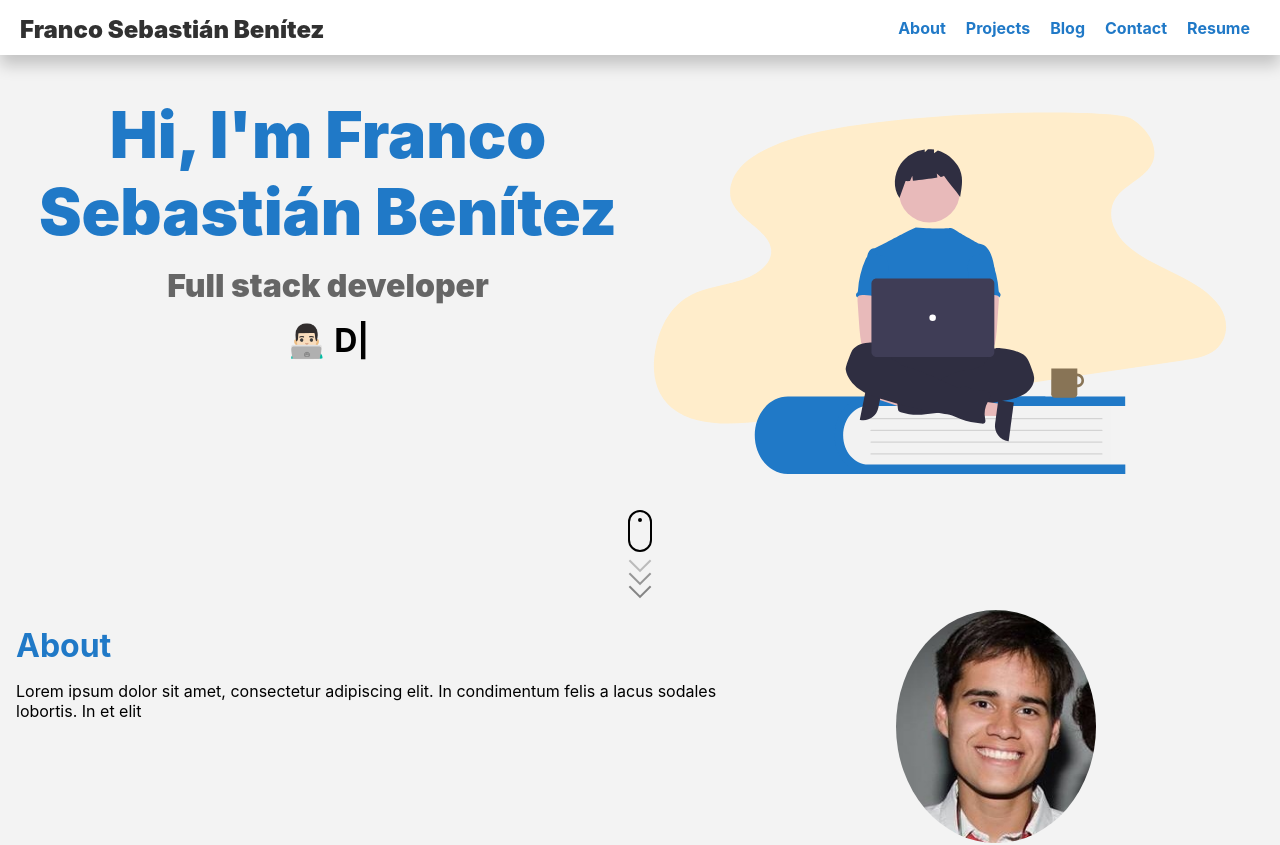
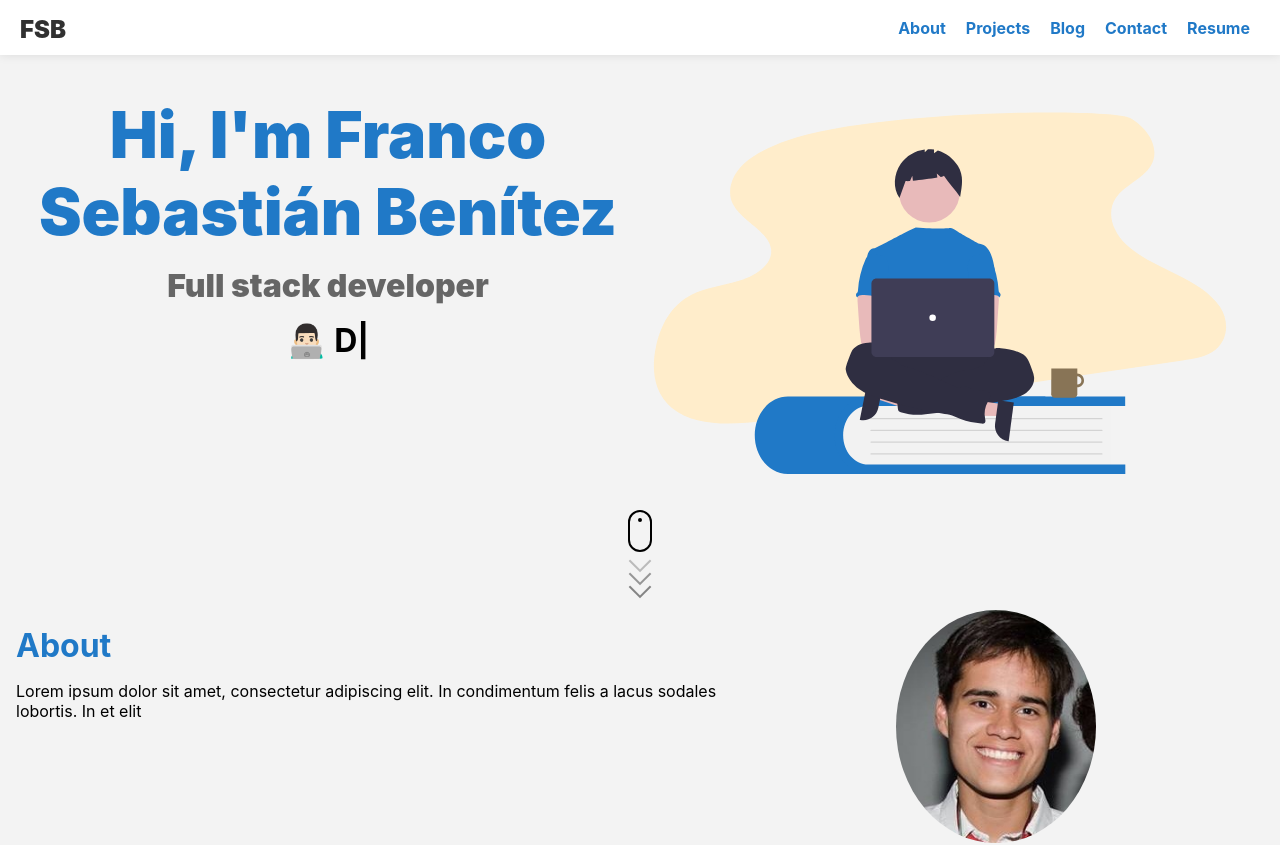
Before and after one commit to francosbenitez/francosbenitez.com, a Next.js app: page / in a window 1280 px wide. Shown: the top 845 px of the page. Built offline with nearby package versions, Linux system fonts and the light colour scheme.

Commit message:
feat: navbar css improved

```diff
--- a/components/Hero/index.jsx
+++ b/components/Hero/index.jsx
@@ -23,7 +23,7 @@ const Hero = () => {
                         ]}
                         loop={Infinity}
                         wrapper="h3"
-                        />
+                    />
                 </div>
                 <div className="hero-img">
                     <img src="images/cover-image-2.svg" alt=""></img>
--- a/components/Navbar/index.jsx
+++ b/components/Navbar/index.jsx
@@ -10,7 +10,7 @@ const Navbar = () => {
     <Nav>
       <div className="logo">
         <div className={router.pathname == "/" ? "active" : ""}>
-            <Link href="/">Franco Sebastián Benítez</Link>
+            <Link href="/">FSB</Link>
         </div>
       </div>
       <Burger />
--- a/components/Navbar/style.jsx
+++ b/components/Navbar/style.jsx
@@ -8,7 +8,7 @@ export const Nav = styled.nav`
     justify-content: space-between;
     position: fixed;
     background-color: white;
-  box-shadow: 0 10px 15px rgba(0, 0, 0, 0.2);
+    box-shadow: 0 0 10px rgba(0, 0, 0, 0.1);
 
     .logo {
         padding: 15px 0;
@@ -17,11 +17,11 @@ export const Nav = styled.nav`
     }
 
     .logo a {
-        color: #313131;
+        color: ${props => props.theme.colors.text};
     }
 
     .logo a:hover {
-    color: #DBA11C;
+        color: ${props => props.theme.colors.primary};
     }
     `
 
@@ -36,20 +36,20 @@ export const StyledUl = styled.ul`
     }
 
     li a {
-        color: #2079c7;
+        color: ${props => props.theme.colors.primary};
     }
 
-    li a:hover {
+    /*li a:hover {
         color: #DBA11C;
-    }
+    }*/
 
     li.active a {
-        border-bottom: 1.5px #1155cc solid;
+        border-bottom: 1.5px ${props => props.theme.colors.link} solid;
     }
 
     @media (max-width: 768px) {
         flex-flow: column nowrap;
-        background-color: #f3f3f3;
+        background-color: ${props => props.theme.colors.background};
         position: fixed;
         transform: ${({ open }) => open ? 'translateX(0)' : 'translateX(100%)'};
         top: 0;
@@ -61,6 +61,7 @@ export const StyledUl = styled.ul`
 
         li {
             color: #fff;
+            text-align: center;
         }
     }
 `;
@@ -73,6 +74,7 @@ export const StyledBurger = styled.div`
     right: 20px;
     z-index: 20;
     display: none;
+    cursor: pointer;
 
     div {
         width: 2rem;
--- a/styles/Theme.jsx
+++ b/styles/Theme.jsx
@@ -27,7 +27,9 @@ export const theme = {
         primary: "#2079c7",
         secondary: "#666666",
         text: "#313131",
-    hover: "#DBA11C"
+        hover: "#DBA11C",
+        link: "#1155cc",
+        background: "#f3f3f3",
     },
 
     font: {
```
Lines whose indentation alone changed are shown as unchanged.
